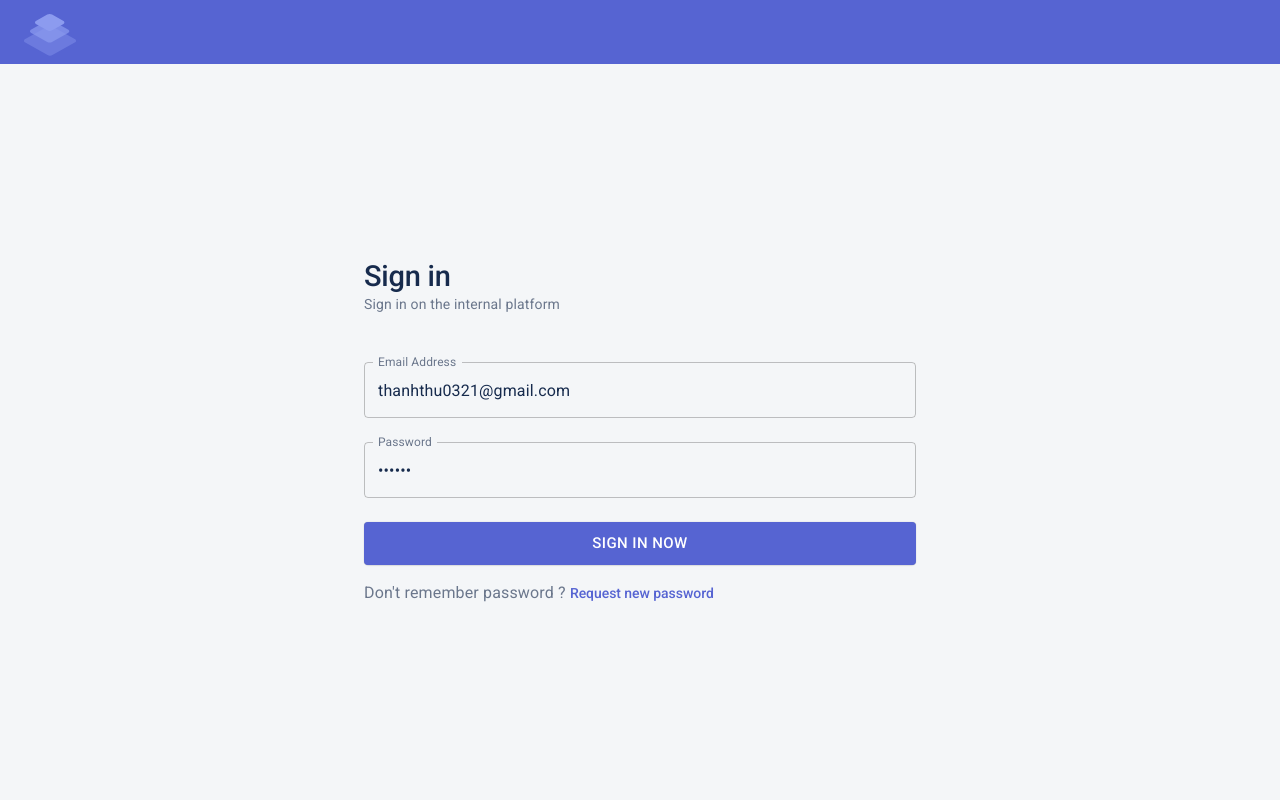
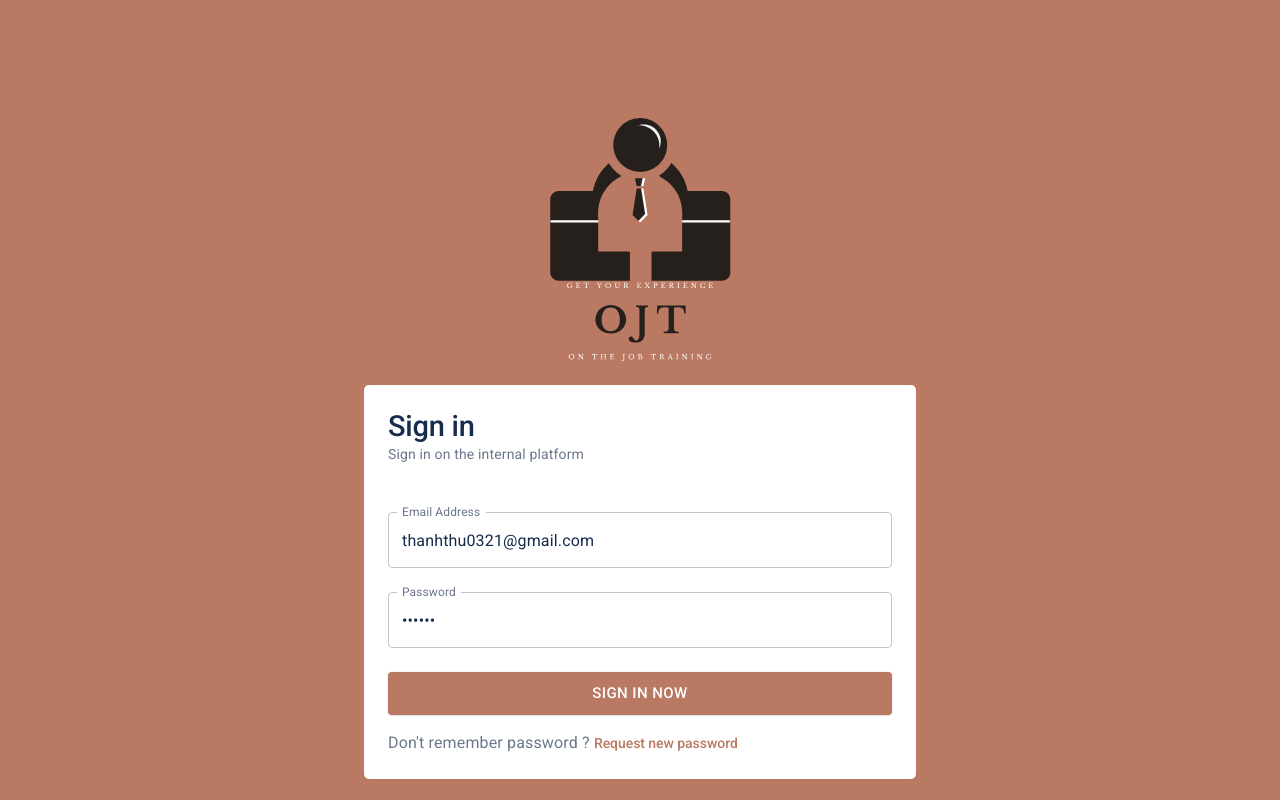
Before and after one commit to KatieCaooo/FU-OJT-FE, a React (Create React App) app: page /login in a window 1280 px wide. Built offline with nearby package versions, Linux system fonts and the light colour scheme.

Commit message:
wip logo

```diff
--- a/src/components/DashboardNavbar.js
+++ b/src/components/DashboardNavbar.js
@@ -7,7 +7,8 @@ import {
   Box,
   Hidden,
   IconButton,
-  Toolbar
+  Toolbar,
+  Typography
 } from '@material-ui/core';
 import MenuIcon from '@material-ui/icons/Menu';
 import NotificationsIcon from '@material-ui/icons/NotificationsOutlined';
@@ -31,7 +32,12 @@ const DashboardNavbar = ({ onMobileNavOpen, ...rest }) => {
     <AppBar elevation={0} {...rest}>
       <Toolbar>
         <RouterLink to="/">
-          <Logo />
+          <Logo width="52px" height="52px" />
+        </RouterLink>
+        <RouterLink to="/">
+          <Typography color="white" variant="h2" fontFamily="Times New Roman">
+            OJT Management
+          </Typography>
         </RouterLink>
         <Box sx={{ flexGrow: 1 }} />
         <Hidden xlDown>
--- a/src/components/GlobalStyles.js
+++ b/src/components/GlobalStyles.js
@@ -6,7 +6,7 @@ const useStyles = makeStyles(() => createStyles({
     '*': {
       boxSizing: 'border-box',
       margin: 0,
-      padding: 0,
+      padding: 0
     },
     html: {
       '-webkit-font-smoothing': 'antialiased',
--- a/src/components/Logo.js
+++ b/src/components/Logo.js
@@ -1,9 +1,23 @@
-const Logo = (props) => (
-  <img
-    alt="Logo"
-    src="/static/logo.svg"
-    {...props}
-  />
-);
+import PropTypes from 'prop-types';
+
+const Logo = (props) => {
+  const { width, height, hidden } = props;
+  return (
+    <img
+      alt="Logo"
+      src="/static/ojt_logo_1.svg"
+      {...props}
+      width={width || '100%'}
+      height={height || 'auto'}
+      hidden={hidden}
+    />
+  );
+};
+
+Logo.propTypes = {
+  width: PropTypes.string,
+  height: PropTypes.string,
+  hidden: PropTypes.string,
+};
 
 export default Logo;
--- a/src/components/MainNavbar.js
+++ b/src/components/MainNavbar.js
@@ -1,15 +1,20 @@
 import { Link as RouterLink } from 'react-router-dom';
 import { AppBar, Toolbar } from '@material-ui/core';
+import { useSelector } from 'react-redux';
 import Logo from './Logo';
 
-const MainNavbar = (props) => (
+const MainNavbar = (props) => {
+  const account = useSelector((state) => state.account);
+  const { isLoggedIn } = account;
+  console.log(isLoggedIn);
+  return (
     <AppBar elevation={0} {...props}>
       <Toolbar sx={{ height: 64 }}>
         <RouterLink to="/">
-        <Logo />
+          <Logo width="52px" height="52px" hidden={isLoggedIn ? 'false' : 'true'} />
         </RouterLink>
       </Toolbar>
     </AppBar>
   );
-
+};
 export default MainNavbar;
--- a/src/pages/Login.js
+++ b/src/pages/Login.js
@@ -12,6 +12,7 @@ import {
   TextField,
   Typography
 } from '@material-ui/core';
+import Logo from 'src/components/Logo';
 import { login } from '../store/account-actions';
 // import FacebookIcon from '../icons/Facebook';
 // import GoogleIcon from '../icons/Google';
@@ -27,7 +28,7 @@ const Login = () => {
       </Helmet>
       <Box
         sx={{
-          backgroundColor: 'background.default',
+          backgroundColor: '#b97962',
           display: 'flex',
           flexDirection: 'column',
           height: '100%',
@@ -35,6 +36,31 @@ const Login = () => {
         }}
       >
         <Container maxWidth="sm">
+          <Grid
+            container
+            spacing={0}
+            direction="column"
+            alignItems="center"
+            justifyContent="center"
+          >
+            <Grid
+              item
+              sx={{
+                width: {
+                  xs: 180,
+                  sm: 220,
+                  md: 300
+                },
+                height: {
+                  xs: 180,
+                  sm: 220,
+                  md: 300,
+                }
+              }}
+            >
+              <Logo />
+            </Grid>
+          </Grid>
           <Formik
             initialValues={{
               email: 'thanhthu0321@gmail.com',
@@ -63,8 +89,19 @@ const Login = () => {
               touched,
               values
             }) => (
-              <form onSubmit={handleSubmit}>
-                <Box sx={{ mb: 3 }}>
+              <form
+                onSubmit={handleSubmit}
+                style={{
+                  backgroundColor: 'white',
+                  padding: '24px',
+                  borderRadius: '5px'
+                }}
+              >
+                <Box
+                  sx={{
+                    mb: 2
+                  }}
+                >
                   <Typography color="textPrimary" variant="h2">
                     Sign in
                   </Typography>
@@ -76,7 +113,7 @@ const Login = () => {
                     Sign in on the internal platform
                   </Typography>
                 </Box>
-                <Grid container spacing={3}>
+                <Grid container spacing={2}>
                   {/* <Grid item xs={12} md={6}>
                     <Button
                       color="primary"
--- a/src/theme/index.js
+++ b/src/theme/index.js
@@ -8,7 +8,7 @@ const theme = createTheme({
     },
     primary: {
       contrastText: '#ffffff',
-      main: '#5664d2'
+      main: '#b97962'
     },
     text: {
       primary: '#172b4d',
```
Also changed, not shown: public/static/ojt_logo_1.svg (added), public/static/ojt_logo_2.svg (added). Lines whose indentation alone changed are shown as unchanged.
